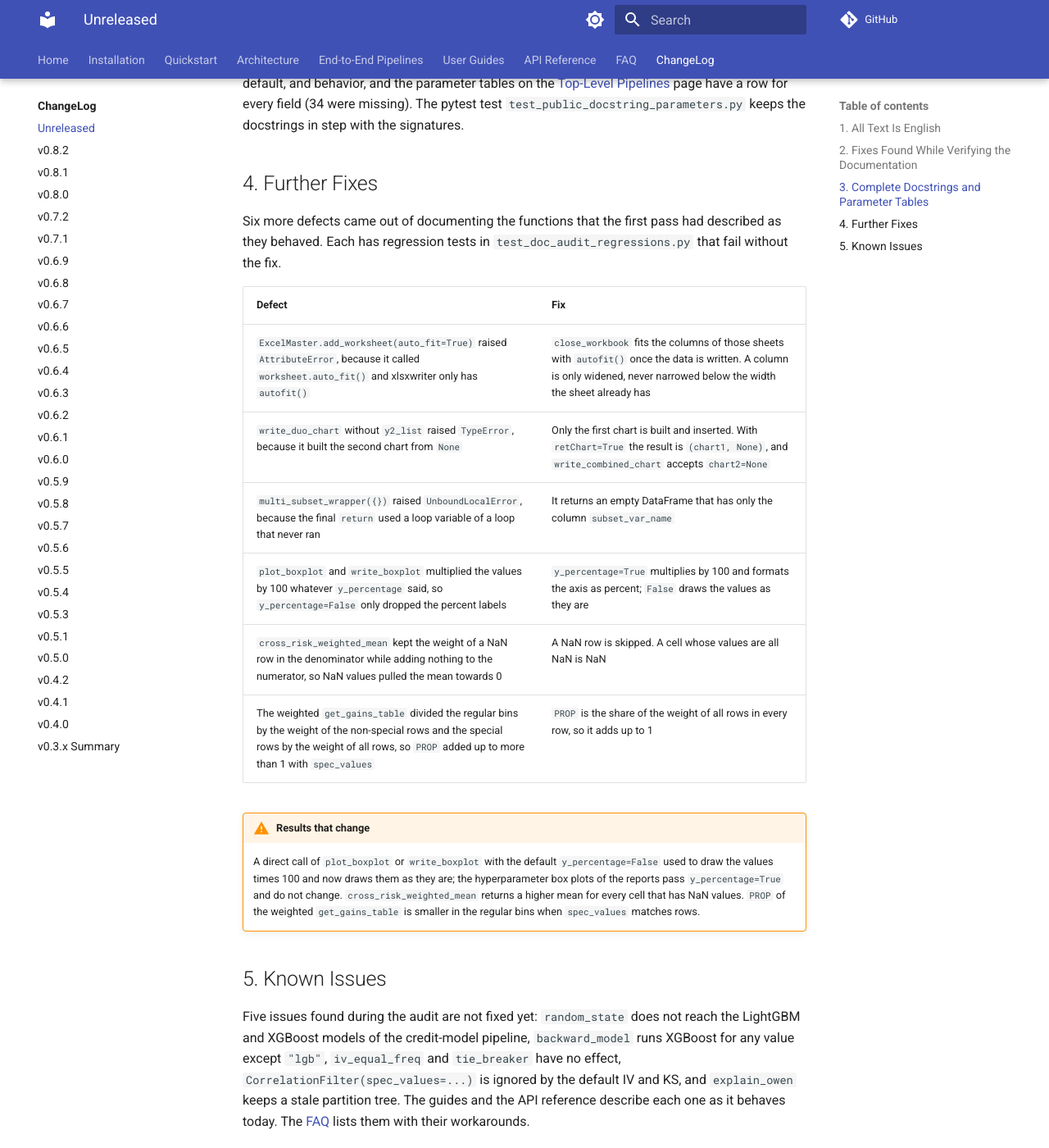
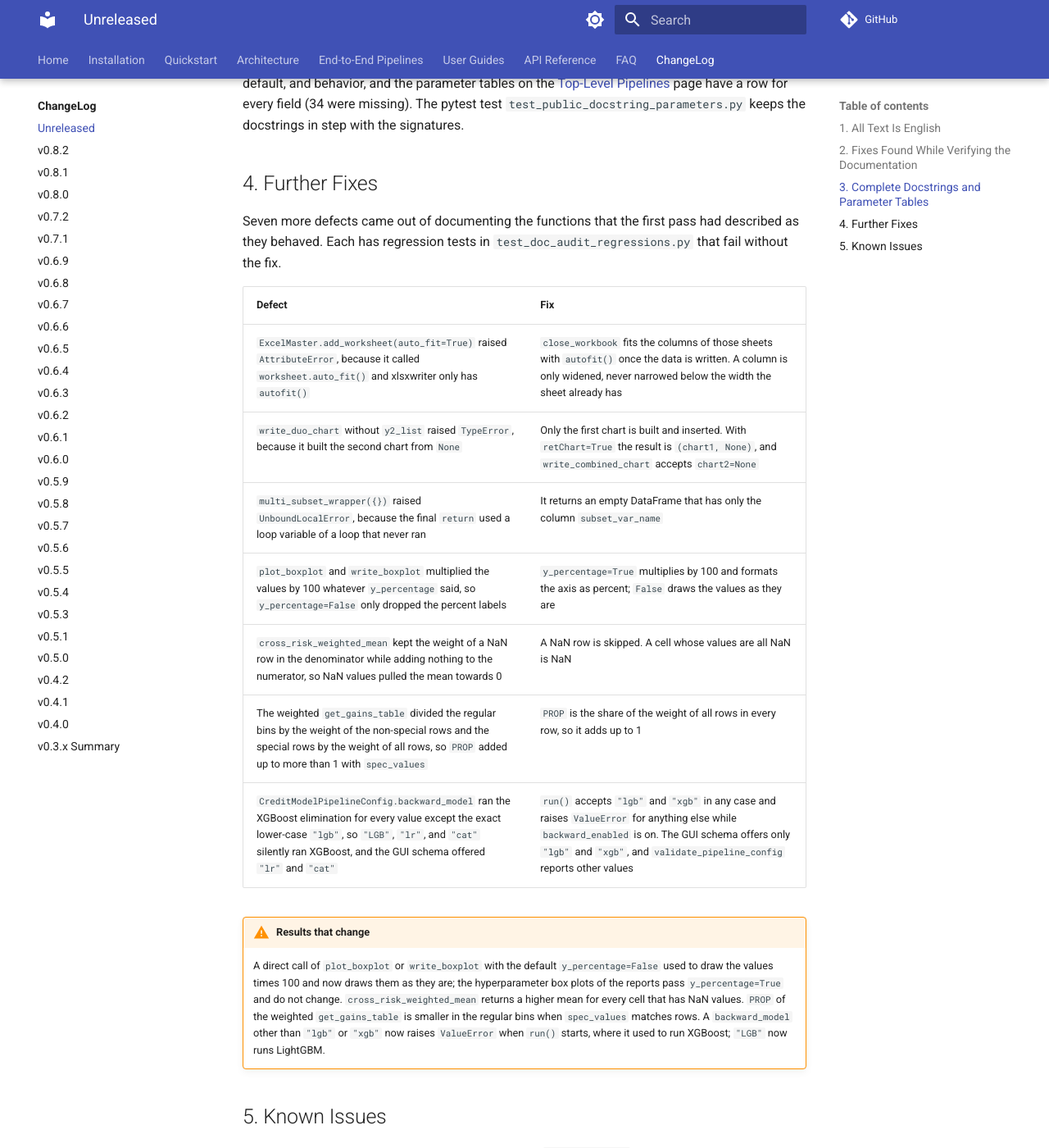
Before and after one commit to Kyle-J-Sun/SuperModelingFactory_doc, an MkDocs documentation site: the page built from docs/changelog/unreleased.md, in a window 1280 px wide and 1400 px high, scrolled down 2421 px. Shown: the whole window at 82% size. Built offline with MkDocs 1.6.1 and Material for MkDocs 9.7.7, drawn with Linux system fonts in a browser that asks for light colours; comment, search, counter and statistics services are not loaded; some of the changed text lies outside the part shown.

Commit message:
docs: backward_model accepts lgb and xgb only; drop it from Known Issues
Updates the parameter table, the params hierarchy description, the Unreleased notes (seven further fixes, four known issues) and the FAQ.

Co-Authored-By: Claude Sonnet 5.5 <noreply@anthropic.com>
Claude-Session: https://claude.ai/code/session_01QhWkFn8EeZV7rvRHV85fAy

```diff
--- a/docs/changelog/unreleased.md
+++ b/docs/changelog/unreleased.md
@@ -42,7 +42,7 @@ Every public class, function, and method of `Modeling_Tool`, `ExcelMaster`, and
 
 ## 4. Further Fixes
 
-Six more defects came out of documenting the functions that the first pass had described as they behaved. Each has regression tests in `test_doc_audit_regressions.py` that fail without the fix.
+Seven more defects came out of documenting the functions that the first pass had described as they behaved. Each has regression tests in `test_doc_audit_regressions.py` that fail without the fix.
 
 | Defect | Fix |
 |---|---|
@@ -52,10 +52,11 @@ Six more defects came out of documenting the functions that the first pass had d
 | `plot_boxplot` and `write_boxplot` multiplied the values by 100 whatever `y_percentage` said, so `y_percentage=False` only dropped the percent labels | `y_percentage=True` multiplies by 100 and formats the axis as percent; `False` draws the values as they are |
 | `cross_risk_weighted_mean` kept the weight of a NaN row in the denominator while adding nothing to the numerator, so NaN values pulled the mean towards 0 | A NaN row is skipped. A cell whose values are all NaN is NaN |
 | The weighted `get_gains_table` divided the regular bins by the weight of the non-special rows and the special rows by the weight of all rows, so `PROP` added up to more than 1 with `spec_values` | `PROP` is the share of the weight of all rows in every row, so it adds up to 1 |
+| `CreditModelPipelineConfig.backward_model` ran the XGBoost elimination for every value except the exact lower-case `"lgb"`, so `"LGB"`, `"lr"`, and `"cat"` silently ran XGBoost, and the GUI schema offered `"lr"` and `"cat"` | `run()` accepts `"lgb"` and `"xgb"` in any case and raises `ValueError` for anything else while `backward_enabled` is on. The GUI schema offers only `"lgb"` and `"xgb"`, and `validate_pipeline_config` reports other values |
 
 !!! warning "Results that change"
-    A direct call of `plot_boxplot` or `write_boxplot` with the default `y_percentage=False` used to draw the values times 100 and now draws them as they are; the hyperparameter box plots of the reports pass `y_percentage=True` and do not change. `cross_risk_weighted_mean` returns a higher mean for every cell that has NaN values. `PROP` of the weighted `get_gains_table` is smaller in the regular bins when `spec_values` matches rows.
+    A direct call of `plot_boxplot` or `write_boxplot` with the default `y_percentage=False` used to draw the values times 100 and now draws them as they are; the hyperparameter box plots of the reports pass `y_percentage=True` and do not change. `cross_risk_weighted_mean` returns a higher mean for every cell that has NaN values. `PROP` of the weighted `get_gains_table` is smaller in the regular bins when `spec_values` matches rows. A `backward_model` other than `"lgb"` or `"xgb"` now raises `ValueError` when `run()` starts, where it used to run XGBoost; `"LGB"` now runs LightGBM.
 
 ## 5. Known Issues
 
-Five issues found during the audit are not fixed yet: `random_state` does not reach the LightGBM and XGBoost models of the credit-model pipeline, `backward_model` runs XGBoost for any value except `"lgb"`, `iv_equal_freq` and `tie_breaker` have no effect, `CorrelationFilter(spec_values=...)` is ignored by the default IV and KS, and `explain_owen` keeps a stale partition tree. The guides and the API reference describe each one as it behaves today. The [FAQ](../faq.md#known-issues) lists them with their workarounds.
+Four issues found during the audit are not fixed yet: `random_state` does not reach the LightGBM and XGBoost models of the credit-model pipeline, `iv_equal_freq` and `tie_breaker` have no effect, `CorrelationFilter(spec_values=...)` is ignored by the default IV and KS, and `explain_owen` keeps a stale partition tree. The guides and the API reference describe each one as it behaves today. The [FAQ](../faq.md#known-issues) lists them with their workarounds.
```
Also changed, not shown: docs/changelog/index.md (+1 -1 lines), docs/faq.md (+0 -1 lines), docs/pipeline_one_click.md (+1 -1 lines), 1 other file.
